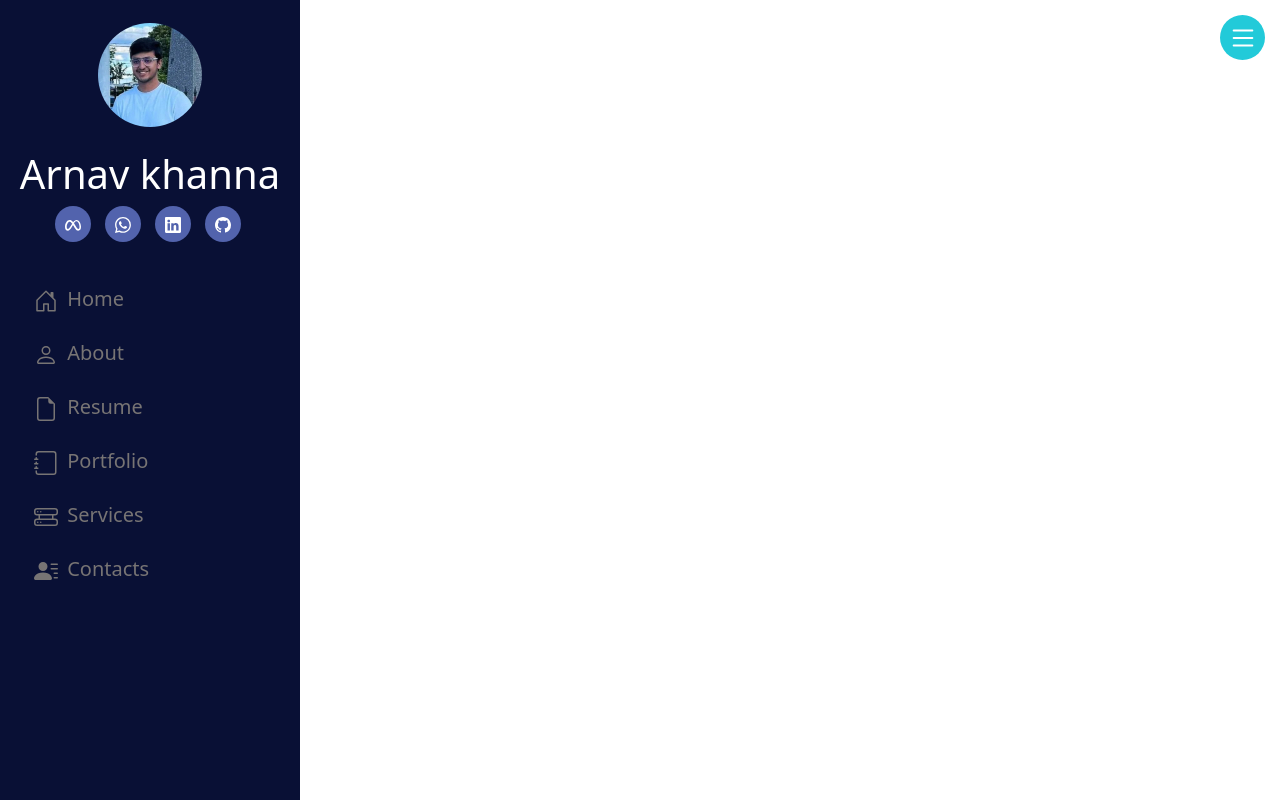
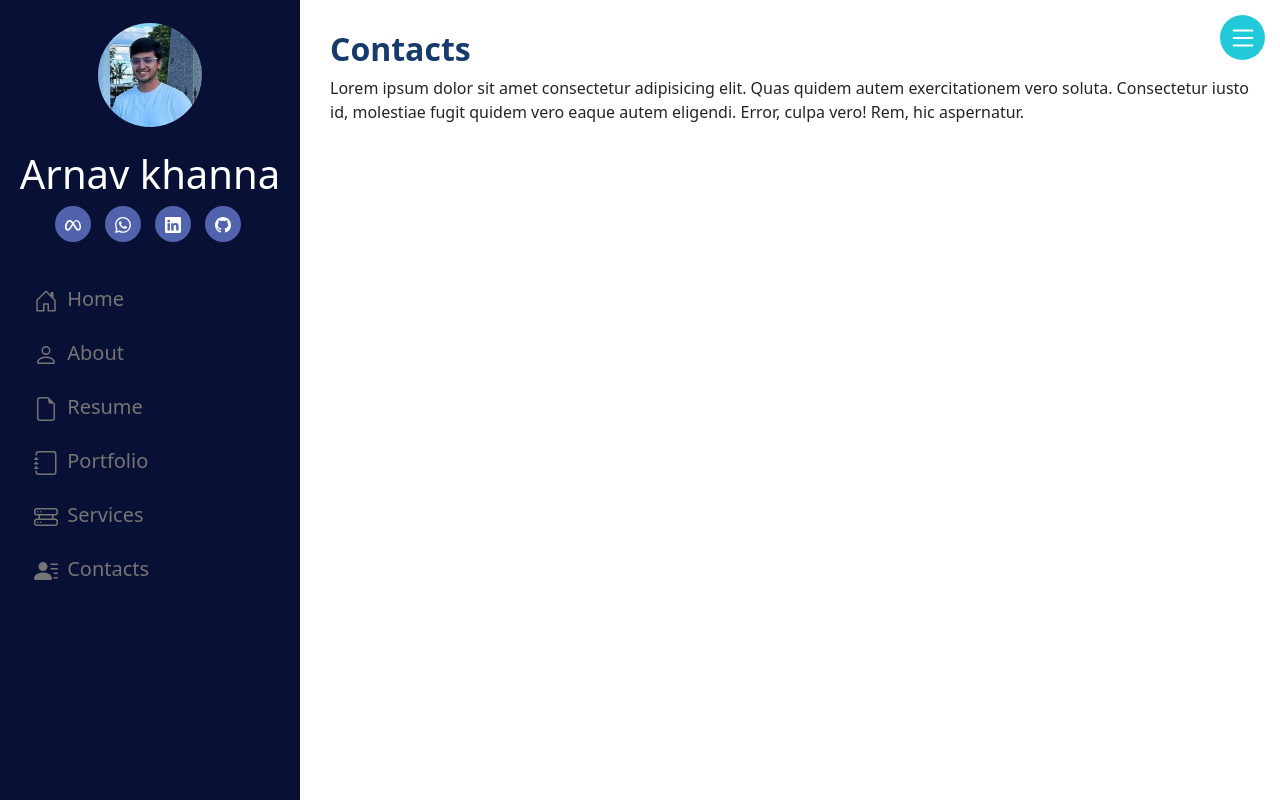
Before and after one commit to arnavktis/portfolio_frontend, an Angular app: page /contacts in a window 1280 px wide. Before the commit this address led to /. Built offline with nearby package versions, Linux system fonts and the light colour scheme.

Commit message:
contacts page
initial stage

```diff
--- a/src/app/app-routing.module.ts
+++ b/src/app/app-routing.module.ts
@@ -3,6 +3,7 @@ import { RouterModule, Routes } from '@angular/router';
 import { HomePageComponent } from './home-page/home-page.component';
 import { AboutComponent } from './about/about.component';
 import { SkillsComponent } from './skills/skills.component';
+import { ContactsComponent } from './contacts/contacts.component';
 
 const routes: Routes = [];
 
@@ -11,7 +12,8 @@ const routes: Routes = [];
     {path: 'home', component: HomePageComponent},
     {path: '', component: HomePageComponent},
     {path: 'about', component: AboutComponent},
-    {path: 'skills', component: SkillsComponent}
+    {path: 'skills', component: SkillsComponent},
+    {path: 'contacts', component: ContactsComponent}
   ])],
   exports: [RouterModule]
 })
--- a/src/app/app.module.ts
+++ b/src/app/app.module.ts
@@ -7,6 +7,7 @@ import { HeaderComponent } from './header/header.component';
 import { HomePageComponent } from './home-page/home-page.component';
 import { AboutComponent } from './about/about.component';
 import { SkillsComponent } from './skills/skills.component';
+import { ContactsComponent } from './contacts/contacts.component';
 
 
 @NgModule({
@@ -15,7 +16,8 @@ import { SkillsComponent } from './skills/skills.component';
     HeaderComponent,
     HomePageComponent,
     AboutComponent,
-    SkillsComponent
+    SkillsComponent,
+    ContactsComponent
   ],
   imports: [
     BrowserModule,
--- /dev/null
+++ b/src/app/contacts/contacts.component.html
@@ -0,0 +1,7 @@
+<div class = "contacts">
+    <div class = "contacts-head">
+        <h1>Contacts</h1>
+        <p>Lorem ipsum dolor sit amet consectetur adipisicing elit. Quas quidem autem exercitationem vero soluta. Consectetur iusto id, molestiae fugit quidem vero eaque autem eligendi. Error, culpa vero! Rem, hic aspernatur.</p>
+    </div>
+
+</div>
--- /dev/null
+++ b/src/app/contacts/contacts.component.scss
@@ -0,0 +1,9 @@
+.contacts{
+    margin-left:300px;
+    padding: 30px;
+}
+.contacts-head h1{
+    font-size: 32px;
+    font-weight: bold;
+    color: #173b6c;
+}
--- a/src/app/header/header.component.html
+++ b/src/app/header/header.component.html
@@ -46,7 +46,7 @@
           <path d="M4.5 5a.5.5 0 1 0 0-1 .5.5 0 0 0 0 1M3 4.5a.5.5 0 1 1-1 0 .5.5 0 0 1 1 0m2 7a.5.5 0 1 1-1 0 .5.5 0 0 1 1 0m-2.5.5a.5.5 0 1 0 0-1 .5.5 0 0 0 0 1"/>
           <path d="M2 2a2 2 0 0 0-2 2v1a2 2 0 0 0 2 2h1v2H2a2 2 0 0 0-2 2v1a2 2 0 0 0 2 2h12a2 2 0 0 0 2-2v-1a2 2 0 0 0-2-2h-1V7h1a2 2 0 0 0 2-2V4a2 2 0 0 0-2-2zm13 2v1a1 1 0 0 1-1 1H2a1 1 0 0 1-1-1V4a1 1 0 0 1 1-1h12a1 1 0 0 1 1 1m0 7v1a1 1 0 0 1-1 1H2a1 1 0 0 1-1-1v-1a1 1 0 0 1 1-1h12a1 1 0 0 1 1 1m-3-4v2H4V7z"/>
         </svg><span> Services</span></a>
-        <a class="navbar-brand" href="#"><svg xmlns="http://www.w3.org/2000/svg" width="32" height="24" fill="currentColor" class="bi bi-person-lines-fill" viewBox="0 0 16 16">
+        <a class="navbar-brand" href="#" routerLink="/contacts" routerLinkActive="active"><svg xmlns="http://www.w3.org/2000/svg" width="32" height="24" fill="currentColor" class="bi bi-person-lines-fill" viewBox="0 0 16 16">
           <path d="M6 8a3 3 0 1 0 0-6 3 3 0 0 0 0 6m-5 6s-1 0-1-1 1-4 6-4 6 3 6 4-1 1-1 1zM11 3.5a.5.5 0 0 1 .5-.5h4a.5.5 0 0 1 0 1h-4a.5.5 0 0 1-.5-.5m.5 2.5a.5.5 0 0 0 0 1h4a.5.5 0 0 0 0-1zm2 3a.5.5 0 0 0 0 1h2a.5.5 0 0 0 0-1zm0 3a.5.5 0 0 0 0 1h2a.5.5 0 0 0 0-1z"/>
         </svg><span> Contact</span>s</a>
       </nav>
```
Also changed, not shown: src/app/contacts/contacts.component.ts (added, +10 -0 lines).
